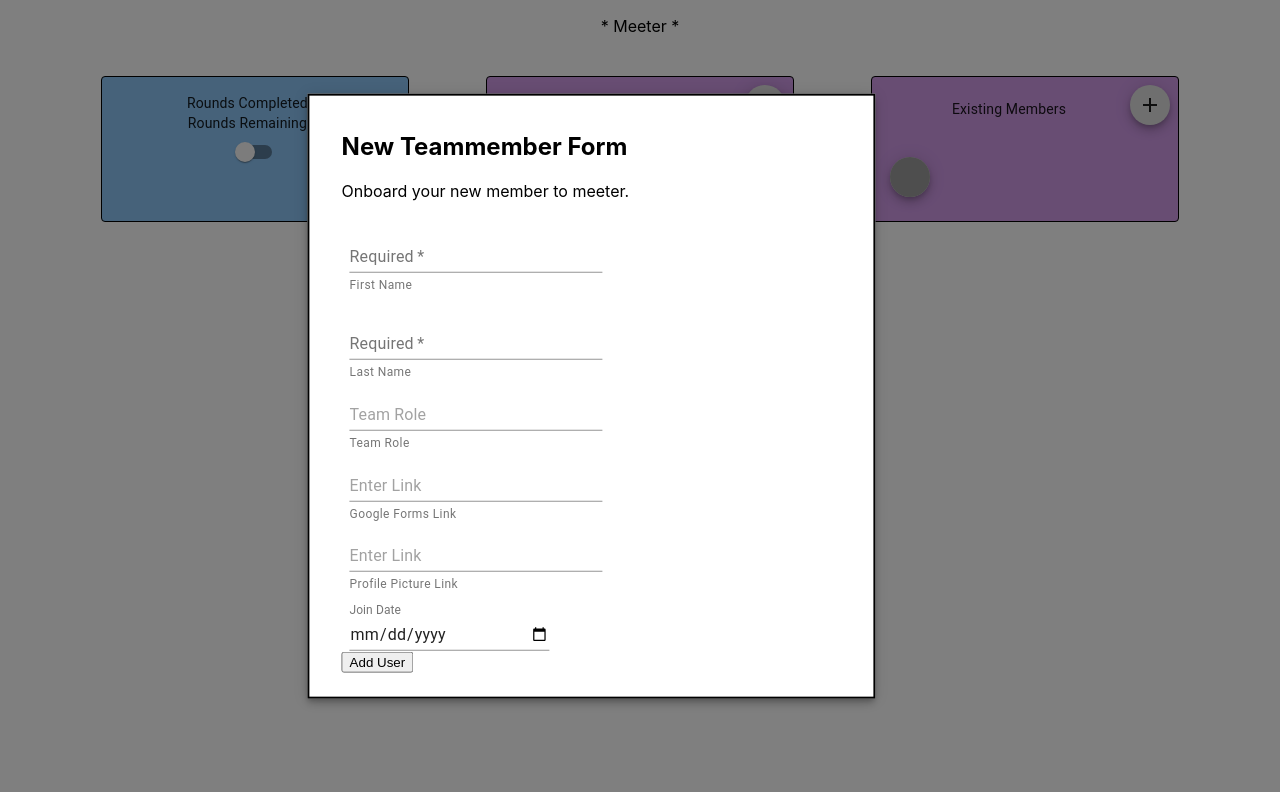
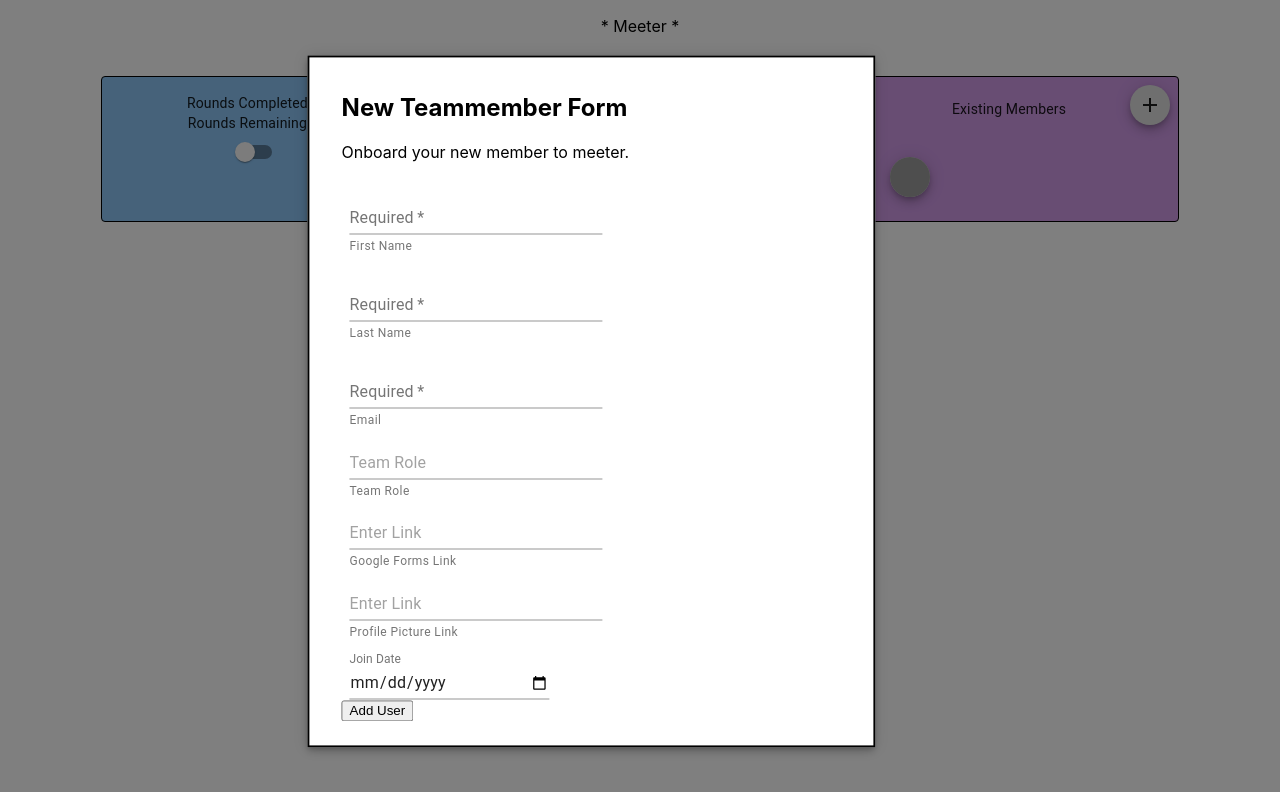
Before and after one commit to davidgaudet/chat, a React (Create React App) app: page / in a window 1280 px wide. Both pictures are taken after a click on the button 765 px from the left and 105 px from the top of the page. Shown: the top 792 px of the page. Built offline with nearby package versions, Linux system fonts and the light colour scheme; grey boxes are pictures that could not be loaded.

Commit message:
i hate spaghetti code, also, made it so demo mode shows proper matches in modal, also added more stuff to meeting modal

```diff
--- a/src/App.js
+++ b/src/App.js
@@ -19,6 +19,7 @@ import TextField from '@material-ui/core/TextField';
 import IconButton from '@material-ui/core/IconButton';
 import Paper from '@material-ui/core/Paper';
 import Switch from '@material-ui/core/Switch';
+import Link from '@material-ui/core/Link';
 
 let newMemberCount = 0;
 let extMemberCount = 0;
@@ -33,10 +34,11 @@ let demo_round_info = [
    [2, 0, 1, 3, 4]],
 ];
 let demo_all_data = [{
-  first:"Sample",
+  first:"Puppy 1",
   last:"User",
+  email:"User@email.com",
   role:"Intern",
-  forms:"",
+  forms:"https://docs.google.com/forms/d/14Kt4TJWxoWov_SyW1hs74qOzm9mxeOlUOnuX8tOFgvg/edit#response=ACYDBNhRatw8OGnceLGnqmnD9RIPUHYoPdUGg5blnTlslcWxVWKnEoUk4MhiGbmJbQCxpH8",
   pic:"https://i.pinimg.com/736x/ae/c4/53/aec453161b2f33ffc6219d8a758307a9.jpg",
   dateJoined: "date",
   currentMatch: 0,
@@ -45,8 +47,9 @@ let demo_all_data = [{
 {
   first:"Puppy 2",
   last:"User",
+  email:"User1@email.com",
   role:"Intern",
-  forms:"",
+  forms:"https://docs.google.com/forms/d/14Kt4TJWxoWov_SyW1hs74qOzm9mxeOlUOnuX8tOFgvg/edit#response=ACYDBNhRatw8OGnceLGnqmnD9RIPUHYoPdUGg5blnTlslcWxVWKnEoUk4MhiGbmJbQCxpH8",
   pic:"https://www.firstforwomen.com/wp-content/uploads/sites/2/2019/07/puppy-eyes.jpg?resize=715,536",
   dateJoined: "date",
   currentMatch: 0,
@@ -55,8 +58,9 @@ let demo_all_data = [{
 {
   first:"Boss",
   last:"User",
+  email:"User2@email.com",
   role:"Manager",
-  forms:"",
+  forms:"https://docs.google.com/forms/d/14Kt4TJWxoWov_SyW1hs74qOzm9mxeOlUOnuX8tOFgvg/edit#response=ACYDBNhRatw8OGnceLGnqmnD9RIPUHYoPdUGg5blnTlslcWxVWKnEoUk4MhiGbmJbQCxpH8",
   pic:"https://images.theconversation.com/files/350865/original/file-20200803-24-50u91u.jpg?ixlib=rb-1.1.0&q=45&auto=format&w=1200&h=675.0&fit=crop",
   dateJoined: "date",
   currentMatch: 0,
@@ -65,7 +69,8 @@ let demo_all_data = [{
 {
   first:"Cat",
   role:"Manager",
-  forms:"",
+  email:"User3@email.com",
+  forms:"https://docs.google.com/forms/d/14Kt4TJWxoWov_SyW1hs74qOzm9mxeOlUOnuX8tOFgvg/edit#response=ACYDBNhRatw8OGnceLGnqmnD9RIPUHYoPdUGg5blnTlslcWxVWKnEoUk4MhiGbmJbQCxpH8",
   pic:"https://static.toiimg.com/photo/msid-67586673/67586673.jpg?3918697",
   dateJoined: "date",
   currentMatch: 0,
@@ -74,51 +79,47 @@ let demo_all_data = [{
 {
   first:"Tan cat",
   last:"User",
+  email:"User4@email.com",
   role:"Manager",
-  forms:"",
+  forms:"https://docs.google.com/forms/d/14Kt4TJWxoWov_SyW1hs74qOzm9mxeOlUOnuX8tOFgvg/edit#response=ACYDBNhRatw8OGnceLGnqmnD9RIPUHYoPdUGg5blnTlslcWxVWKnEoUk4MhiGbmJbQCxpH8",
   pic:"https://www.nationalgeographic.com/content/dam/news/2018/05/17/you-can-train-your-cat/02-cat-training-NationalGeographic_1484324.ngsversion.1526587209178.adapt.1900.1.jpg",
   dateJoined: "date",
   currentMatch: 0,
   id: 4
-},
-{
-  first:"Puppy 3",
-  last:"User",
-  role:"Intern",
-  forms:"",
-  pic:"https://cdn.psychologytoday.com/sites/default/files/styles/article-inline-half/public/field_blog_entry_images/2018-03/puppy-tips.jpg?itok=dp_MoapS",
-  dateJoined: "date",
-  currentMatch: 0,
-  id: 5
 }];
 
 let demo_new_member_data = [{
-  first:"Sample",
+  first:"Puppy 1",
   last:"User",
+  email:"User@email.com",
   role:"Intern",
   forms:"",
   pic:"https://i.pinimg.com/736x/ae/c4/53/aec453161b2f33ffc6219d8a758307a9.jpg",
   dateJoined: "date",
   currentMatch: 0,
-  id: 0
+  id: 0,
+  matchList: [2,3,4,1]
 },
 {
   first:"Puppy 2",
   last:"User",
+  email:"User1@email.com",
   role:"Intern",
-  forms:"",
+  forms:"https://docs.google.com/forms/d/14Kt4TJWxoWov_SyW1hs74qOzm9mxeOlUOnuX8tOFgvg/edit#response=ACYDBNhRatw8OGnceLGnqmnD9RIPUHYoPdUGg5blnTlslcWxVWKnEoUk4MhiGbmJbQCxpH8",
   pic:"https://www.firstforwomen.com/wp-content/uploads/sites/2/2019/07/puppy-eyes.jpg?resize=715,536",
   dateJoined: "date",
   currentMatch: 0,
-  id: 1
+  id: 1,
+  matchList: [3,4,2,0]
 }];
 
 let demo_ext_member_data = [
   {
   first:"Boss",
   last:"User",
+  email:"User2@email.com",
   role:"Manager",
-  forms:"",
+  forms:"https://docs.google.com/forms/d/14Kt4TJWxoWov_SyW1hs74qOzm9mxeOlUOnuX8tOFgvg/edit#response=ACYDBNhRatw8OGnceLGnqmnD9RIPUHYoPdUGg5blnTlslcWxVWKnEoUk4MhiGbmJbQCxpH8",
   pic:"https://images.theconversation.com/files/350865/original/file-20200803-24-50u91u.jpg?ixlib=rb-1.1.0&q=45&auto=format&w=1200&h=675.0&fit=crop",
   dateJoined: "date",
   currentMatch: 0,
@@ -127,8 +128,9 @@ let demo_ext_member_data = [
 {
   first:"Cat",
   last:"User",
+  email:"User3@email.com",
   role:"Manager",
-  forms:"",
+  forms:"https://docs.google.com/forms/d/14Kt4TJWxoWov_SyW1hs74qOzm9mxeOlUOnuX8tOFgvg/edit#response=ACYDBNhRatw8OGnceLGnqmnD9RIPUHYoPdUGg5blnTlslcWxVWKnEoUk4MhiGbmJbQCxpH8",
   pic:"https://static.toiimg.com/photo/msid-67586673/67586673.jpg?3918697",
   dateJoined: "date",
   currentMatch: 0,
@@ -137,8 +139,9 @@ let demo_ext_member_data = [
 {
   first:"Tan cat",
   last:"User",
+  email:"User4@email.com",
   role:"Manager",
-  forms:"",
+  forms:"https://docs.google.com/forms/d/14Kt4TJWxoWov_SyW1hs74qOzm9mxeOlUOnuX8tOFgvg/edit#response=ACYDBNhRatw8OGnceLGnqmnD9RIPUHYoPdUGg5blnTlslcWxVWKnEoUk4MhiGbmJbQCxpH8",
   pic:"https://www.nationalgeographic.com/content/dam/news/2018/05/17/you-can-train-your-cat/02-cat-training-NationalGeographic_1484324.ngsversion.1526587209178.adapt.1900.1.jpg",
   dateJoined: "date",
   currentMatch: 0,
@@ -166,7 +169,8 @@ class App extends React.Component {
         pic:"https://i.pinimg.com/736x/ae/c4/53/aec453161b2f33ffc6219d8a758307a9.jpg",
         dateJoined: "date",
         currentMatch: 0,
-        id: 0
+        id: 0,
+        matchList: []
       }],
       ext_member_data: [{
         first:"Boss",
@@ -188,17 +192,19 @@ class App extends React.Component {
 
 
   render() {
-    function MeeterModal({name, pic, matchName, matchPic}) {
+    function MeeterModal({name, pic, email, role, matchName, matchPic, matchEmail, matchRole, popUp}) {
       const classes = useStyles();
       // getModalStyle is not a pure function, we roll the style only on the first render
       const [modalStyle] = React.useState(getModalStyle);
       const [open, setOpen] = React.useState(false);
 
       const handleOpen = () => {
+        if(!popUp)
         setOpen(true);
       };
 
       const handleClose = () => {
+          if(!popUp)
         setOpen(false);
       };
 
@@ -214,8 +220,13 @@ class App extends React.Component {
             <Avatar alt={matchName} src={matchPic} className={classes.large} height="1000"></Avatar>
           </AvatarGroup>
           <p>
-            {name} + {matchName}
+            {name} ({role}) + {matchName} ({matchRole})
           </p>
+          <a target="_blank" href="https://docs.google.com/forms/d/14Kt4TJWxoWov_SyW1hs74qOzm9mxeOlUOnuX8tOFgvg/edit#response=ACYDBNhRatw8OGnceLGnqmnD9RIPUHYoPdUGg5blnTlslcWxVWKnEoUk4MhiGbmJbQCxpH8">Google Form Data</a>
+          <h4>Emails</h4>
+          <a href={"mailto: " + email}>{name}'s email: {email}</a>
+          <br></br>
+          <a href={"mailto: " + matchEmail}>{matchName}'s email: {matchEmail}</a>
         </div>
       );
 
@@ -264,10 +275,28 @@ class App extends React.Component {
         remainingCircleString += " O   ";
       }
       let matchee = this.state.new_member_data[i];
-      let match = this.state.ext_member_data[matchee.currentMatch];
+      let match;
+      if (this.state.demo)
+      {
+            //current # completed
+            let idx = this.state.rounds_completed;
+            //if we are done w matching meetings, just make it the last person in the list
+            if(idx >= matchee.matchList.length)
+            {
+              idx = matchee.matchList.length -1 ;
+            }
+            //get the person we are matching w based on this round #
+            idx = matchee.matchList[idx];
+            //set the match
+            match = demo_all_data[idx];
+
+      }
+      else{
+        match = this.state.ext_member_data[this.state.rounds_completed];
+      }
       console.log(match);
       new_avatars.push(
-        <MeeterModal name={matchee.first} pic={matchee.pic} matchName={match.first} matchPic={match.pic} />
+        <MeeterModal name={matchee.first} pic={matchee.pic} email={matchee.email} role={matchee.role} matchName={match.first} matchPic={match.pic} matchEmail={match.email} matchRole={match.role}/>
       );
 
       if (this.state.rounds_completed != 0) {
@@ -288,7 +317,7 @@ class App extends React.Component {
       meetingMembers.push(
         <Grid item>
         <div style={{ paddingTop: avatar_padding }}>
-        <MeeterModal name={matchee.first} pic={matchee.pic} matchName={match.first} matchPic={match.pic} />
+                <MeeterModal name={matchee.first} pic={matchee.pic} email={matchee.email} role={matchee.role} matchName={match.first} matchPic={match.pic} matchEmail={match.email} matchRole={match.role}/>
         </div>
         </Grid>
       );
@@ -313,7 +342,7 @@ class App extends React.Component {
       let matchee = this.state.ext_member_data[i];
       let match = this.state.new_member_data[matchee.currentMatch];
       ext_avatars.push(
-            <MeeterModal name={matchee.first} pic={matchee.pic} matchName={match.first} matchPic={match.pic} />
+                  <MeeterModal name={matchee.first} pic={matchee.pic} email={matchee.email} role={matchee.role} matchName={match.first} matchPic={match.pic} matchEmail={match.email} matchRole={match.role} popUp={true}/>
       );
     }
 
@@ -328,12 +357,14 @@ class App extends React.Component {
 
 
             for (var i = 0; i < 2; i++) {
+              let matchee = this.state.new_member_data[i];
               let previous_meetings = [];
               for (var j = 0; j < demo_prev_round_info[i].length; j++) {
                 let match = demo_all_data[demo_prev_round_info[i][j]];
+                let matchee = demo_all_data[match.currentMatch];
                 previous_meetings.push(
                   <Grid item>
-                    <MeeterModal name={match.first} pic={match.pic} matchName={match.first} matchPic={match.pic} />
+                        <MeeterModal name={match.first} pic={match.pic} email={match.email} role={match.role} matchName={matchee.first} matchPic={matchee.pic} matchEmail={matchee.email} matchRole={matchee.role}/>
                   </Grid>
                 );
               }
@@ -358,12 +389,13 @@ class App extends React.Component {
           }
 
           for (var i = 0; i < 2; i++) {
+            let matchee = this.state.new_member_data[i];
             let future_meetings = [];
             for (var j = 0; j < demo_round_info[0][i].length; j++) {
                 let match = demo_all_data[demo_round_info[0][i][j]];
                 future_meetings.push(
                 <Grid item>
-                  <MeeterModal name={match.first} pic={match.pic} matchName={match.first} matchPic={match.pic} />
+                <MeeterModal name={match.first} pic={match.pic} email={match.email} role={match.role} matchName={matchee.first} matchPic={matchee.pic} matchEmail={matchee.email} matchRole={matchee.role}/>
                 </Grid>
                 );
             }
@@ -569,6 +601,7 @@ class App extends React.Component {
         <form className={classes.root} noValidate autoComplete="off">
           <TextField required id="standard-required" className="new-member-first" label="Required" helperText="First Name" placeholder="First Name"/>
           <TextField required  id="standard-required" className="new-member-last" label="Required" helperText="Last Name" placeholder="Last Name"/>
+        <TextField required  id="standard-required" className="new-member-email" label="Required" helperText="Email" placeholder="Email"/>
           <TextField className="new-member-role" id="standard-basic" label="" helperText="Team Role"   placeholder="Team Role"/>
           <TextField
           className="new-member-forms"
@@ -606,6 +639,7 @@ class App extends React.Component {
         <form className={classes.root} noValidate autoComplete="off">
           <TextField required id="standard-required" className="new-member-first" label="Required" helperText="First Name" placeholder="First Name"/>
           <TextField required  id="standard-required" className="new-member-last" label="Required" helperText="Last Name" placeholder="Last Name"/>
+          <TextField required  id="standard-required" className="new-member-email" label="Required" helperText="Email" placeholder="Email"/>
           <TextField className="new-member-role" id="standard-basic" label="" helperText="Team Role"   placeholder="Team Role"/>
           <TextField
           className="new-member-forms"
@@ -675,11 +709,12 @@ class App extends React.Component {
 
       var first = document.querySelectorAll("#standard-required")[0].value;
       var lastN = document.querySelectorAll("#standard-required")[1].value;
+      var email = document.querySelectorAll("#standard-required")[2].value;
       var role = document.getElementById("standard-basic").value;
       var forms = document.querySelectorAll("#standard-full-width")[0].value;
       var pic = document.querySelectorAll("#standard-full-width")[1].value;
       var date = document.getElementById("date").value;
-      if(first.trim() != "" && lastN.trim() != ""){
+      if(first.trim() != "" && lastN.trim() != "" && email.trim() != ""){
        console.log(first, lastN, role, forms, pic, date);
        if(pic.trim() == ""){
          pic = "invalid";
@@ -687,6 +722,7 @@ class App extends React.Component {
        var newMemberToAdd = {
          "first":first,
          "last":lastN,
+         "email":email,
          "role":role,
          "forms":forms,
          "pic":pic,
@@ -711,6 +747,8 @@ class App extends React.Component {
               alert("First name required");
           else if(lastN.trim() == "")
                 alert("Last name required");
+          else if(email.trim() == "")
+                alert("Email required");
         }
 
     };
@@ -720,11 +758,12 @@ class App extends React.Component {
 
       var first = document.querySelectorAll("#standard-required")[0].value;
       var lastN = document.querySelectorAll("#standard-required")[1].value;
+      var email = document.querySelectorAll("#standard-required")[2].value;
       var role = document.getElementById("standard-basic").value;
       var forms = document.querySelectorAll("#standard-full-width")[0].value;
       var pic = document.querySelectorAll("#standard-full-width")[1].value;
       var date = document.getElementById("date").value;
-      if(first.trim() != "" && lastN.trim() != ""){
+      if(first.trim() != "" && lastN.trim() != ""&& email.trim() != ""){
        console.log(first, lastN, role, forms, pic, date);
        if(pic.trim() == ""){
          pic = "invalid";
@@ -732,6 +771,7 @@ class App extends React.Component {
        var existingMemberToAdd = {
          "first":first,
          "last":lastN,
+         "email":email,
          "role":role,
          "forms":forms,
          "pic":pic,
@@ -756,6 +796,8 @@ class App extends React.Component {
               alert("First name required");
           else if(lastN.trim() == "")
                 alert("Last name required");
+          else if(email.trim() == "")
+                  alert("Email required");
         }
 
     };
```
